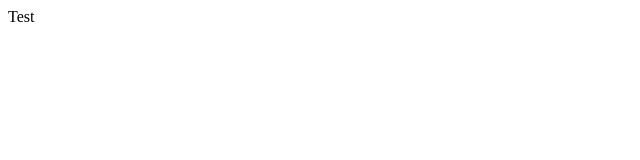
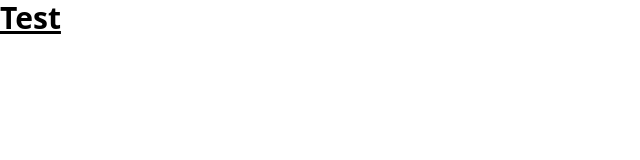
Before and after one commit to acdemeg/WebDownloaderFrontend, a React (Create React App) app: page / in a window 1280 px wide. Shown: the top 160 px of the page, without its empty margins (0-640 px from the left). Built offline with nearby package versions, Linux system fonts and the light colour scheme.

Commit message:
Fix tailwindcss bug

```diff
--- a/src/App.tsx
+++ b/src/App.tsx
@@ -5,7 +5,7 @@ function App() {
   //const [count, setCount] = useState();
 
   return (
-    <div className="container mx-auto max-w-2xl pt-5">
+    <div className="text-3xl font-bold underline">
       Test
       {/* <h1>Hello React</h1> */}
     </div>
--- a/tailwind.config.js
+++ b/tailwind.config.js
@@ -1,6 +1,6 @@
 module.exports = {
   content: [
-    "./src/**/*.{js,jsx,ts,tsx}",
+    './src/**/*.{js,jsx,ts,tsx}',
   ],
   theme: {
     extend: {},
```
Also changed, not shown: package.json (+10 -8 lines), 1 other file (tests, documents, lock files or other folders).
